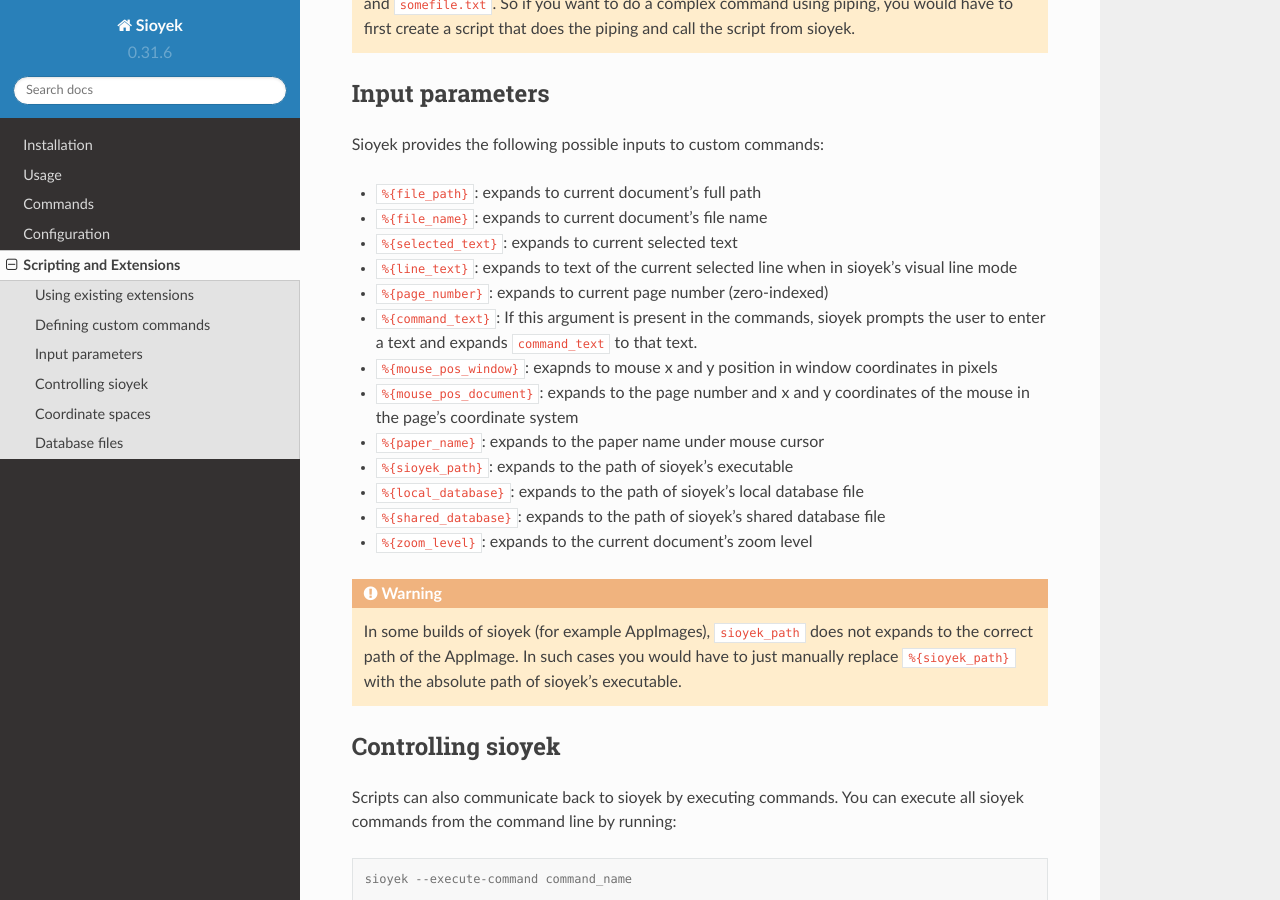
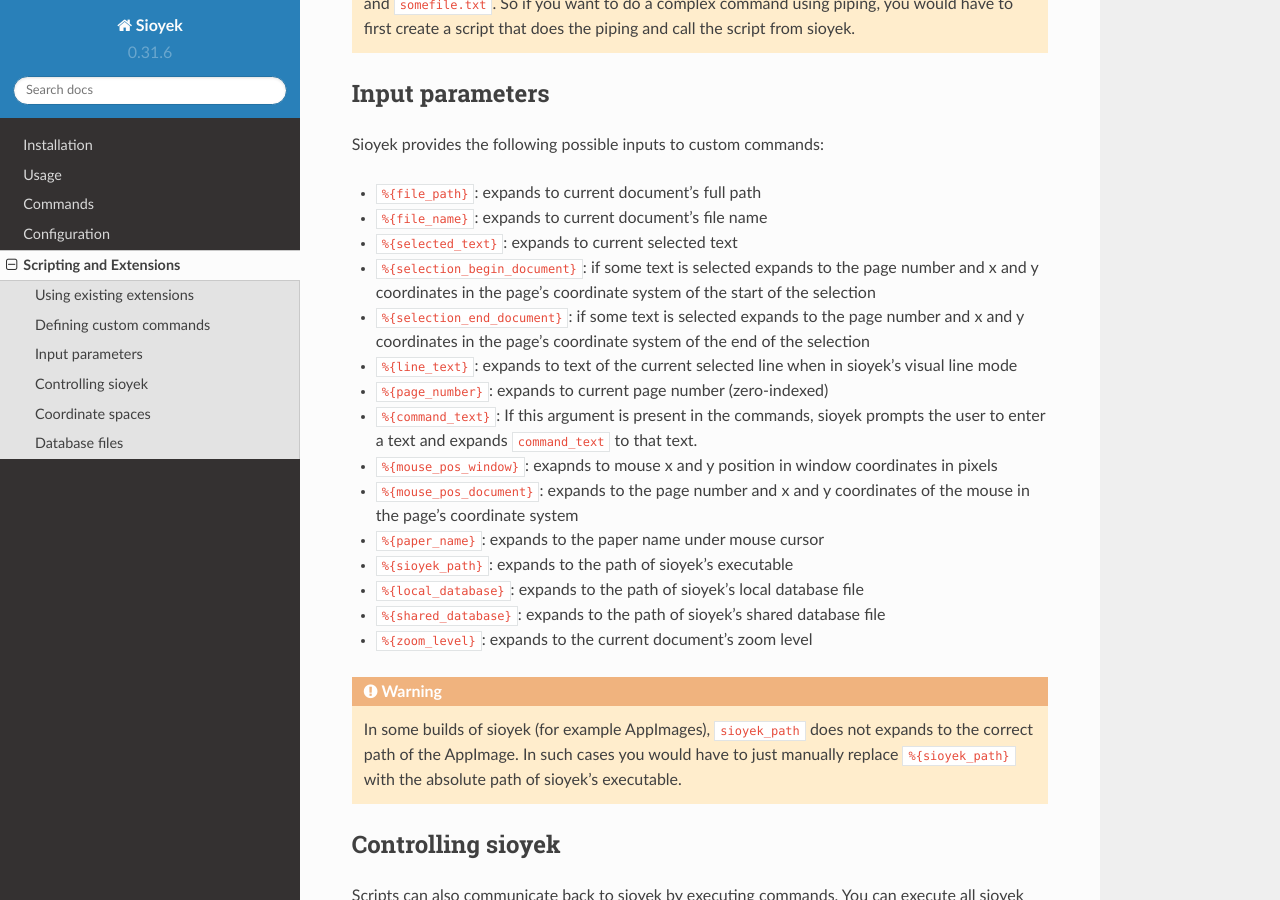
Before and after one commit to ahrm/sioyek-documentation, a Sphinx documentation site: the page built from docs/source/scripting.rst, in a window 1280 px wide and 900 px high, scrolled down 981 px. Built offline with Sphinx 7.4.7 and the Read the Docs theme 2.0.0, drawn with Linux system fonts in a browser that asks for light colours.

Commit message:
document selection region for scripts

```diff
--- a/docs/source/scripting.rst
+++ b/docs/source/scripting.rst
@@ -40,6 +40,8 @@
 * :code:`%{file_path}`: expands to current document's full path
 * :code:`%{file_name}`: expands to current document's file name
 * :code:`%{selected_text}`: expands to current selected text
+* :code:`%{selection_begin_document}`: if some text is selected expands to the page number and x and y coordinates in the page's coordinate system of the start of the selection
+* :code:`%{selection_end_document}`: if some text is selected expands to the page number and x and y coordinates in the page's coordinate system of the end of the selection
 * :code:`%{line_text}`: expands to text of the current selected line when in sioyek's visual line mode
 * :code:`%{page_number}`: expands to current page number (zero-indexed)
 * :code:`%{command_text}`: If this argument is present in the commands, sioyek prompts the user to enter a text and expands :code:`command_text` to that text.
```
